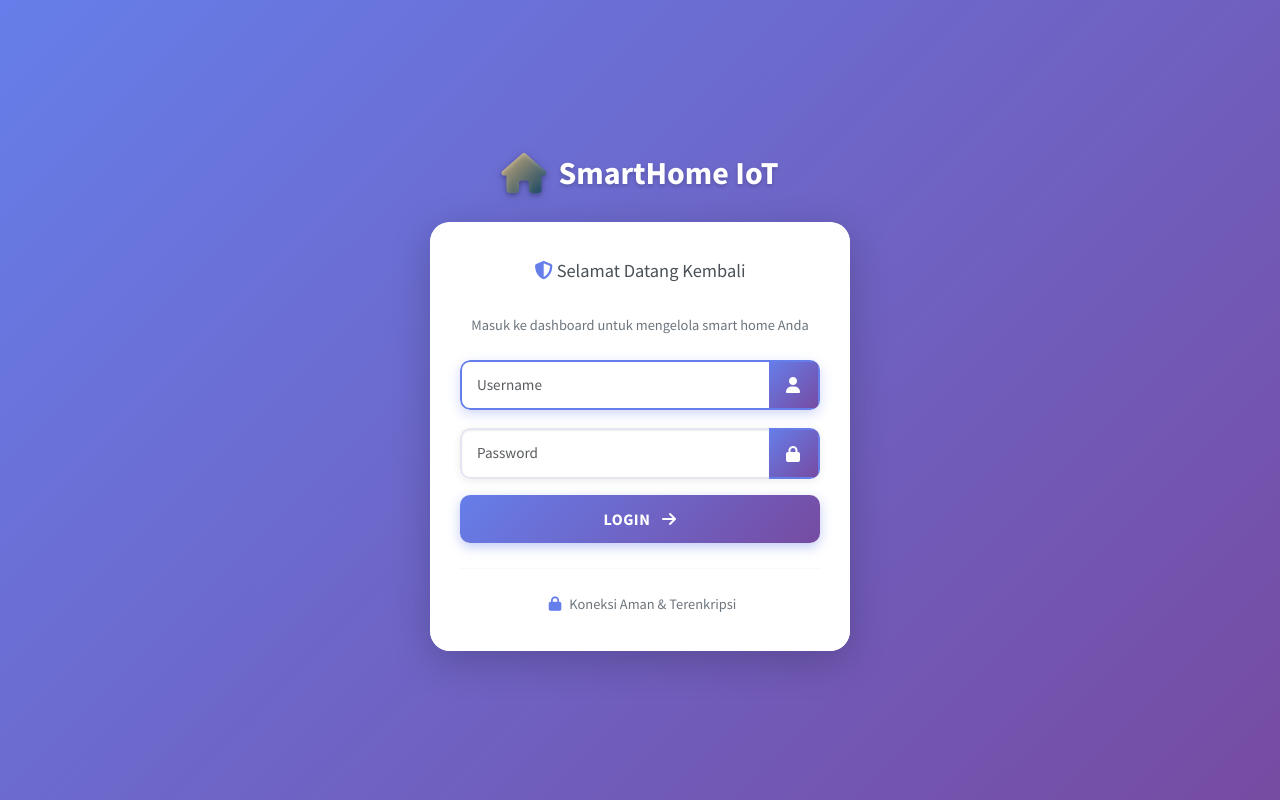
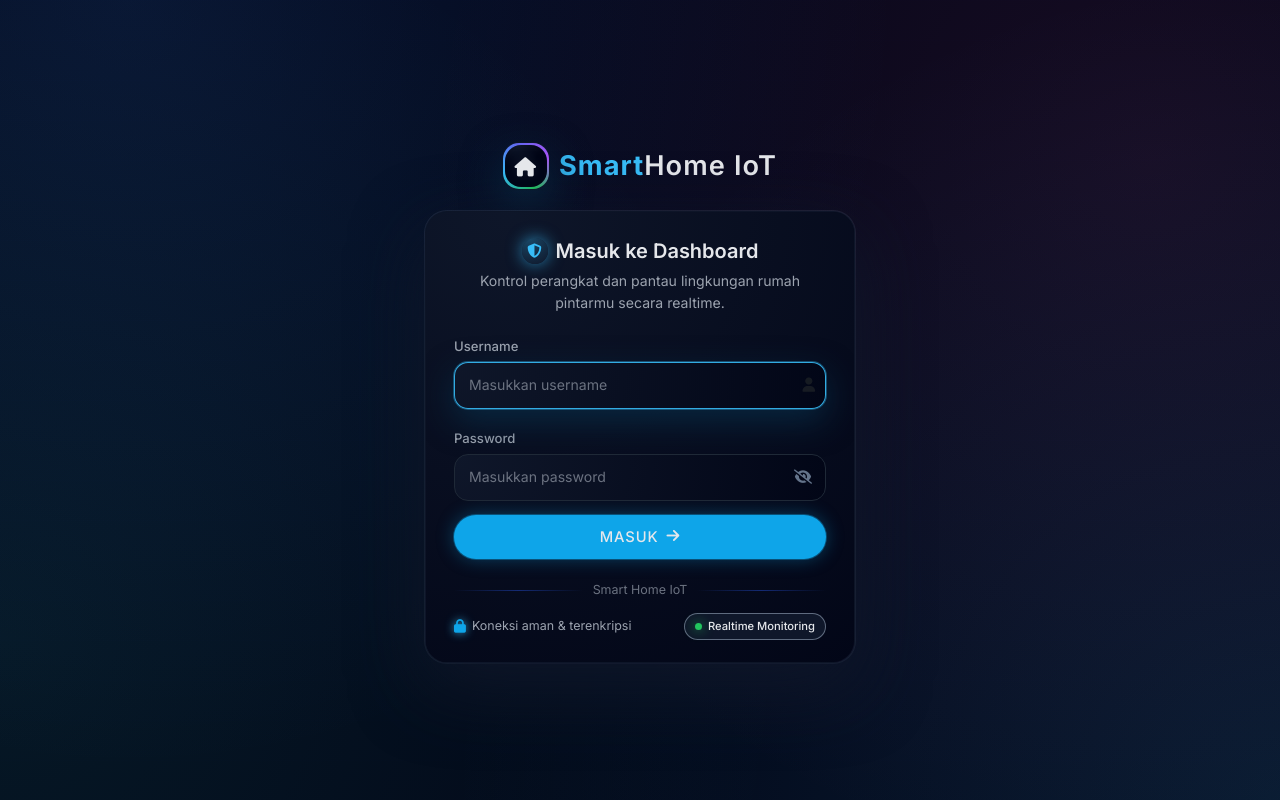
Before and after one commit to wildan-se/smarthome, a PHP site: page /login.php in a window 1280 px wide. Run offline with PHP 8.4, Linux system fonts and the light colour scheme.

Commit message:
feat: Revamp login page with improved UI, error handling, and password visibility toggle

```diff
--- a/login.php
+++ b/login.php
@@ -1,28 +1,32 @@
 <?php
 session_start();
 require_once 'config/config.php';
+
 $error = '';
 if ($_SERVER['REQUEST_METHOD'] === 'POST') {
   $username = $_POST['username'] ?? '';
   $password = $_POST['password'] ?? '';
+
   $stmt = $conn->prepare('SELECT id, username, password FROM users WHERE username = ?');
   $stmt->bind_param('s', $username);
   $stmt->execute();
   $stmt->store_result();
+
   if ($stmt->num_rows > 0) {
     $stmt->bind_result($id, $db_username, $hash);
     $stmt->fetch();
     if ($hash && password_verify($password, $hash)) {
-      $_SESSION['user_id'] = $id;
-      $_SESSION['username'] = $db_username;
+      $_SESSION['user_id']   = $id;
+      $_SESSION['username']  = $db_username;
       header('Location: index.php');
       exit;
     } else {
-      $error = 'Password salah.';
+      $error = 'Password yang kamu masukkan belum tepat.';
     }
   } else {
-    $error = 'Username tidak ditemukan.';
+    $error = 'Username belum terdaftar.';
   }
+
   $stmt->close();
 }
 ?>
@@ -43,266 +47,324 @@ if ($_SERVER['REQUEST_METHOD'] === 'POST') {
   <!-- AdminLTE CSS -->
   <link rel="stylesheet" href="https://cdn.jsdelivr.net/npm/admin-lte@3.2/dist/css/adminlte.min.css">
 
-  <!-- Google Font: Source Sans Pro -->
-  <link rel="stylesheet" href="https://fonts.googleapis.com/css?family=Source+Sans+Pro:300,400,400i,700&display=fallback">
+  <!-- Google Font -->
+  <link rel="stylesheet"
+    href="https://fonts.googleapis.com/css2?family=Inter:wght@300;400;500;600;700&display=swap">
 
   <style>
-    /* ========== Background Gradient ========== */
+    :root {
+      --bg-main: #020617;
+      /* slate-950 */
+      --bg-elevated: #020617;
+      --bg-card: #020617;
+      --bg-card-inner: #020617;
+      --border-soft: #1f2937;
+      --border-strong: #38bdf8;
+      --primary: #38bdf8;
+      /* cyan-400 */
+      --primary-soft: rgba(56, 189, 248, 0.12);
+      --primary-strong: #0ea5e9;
+      /* sky-500 */
+      --accent: #a855f7;
+      /* violet-500 */
+      --text-main: #e5e7eb;
+      /* gray-200 */
+      --text-muted: #9ca3af;
+      /* gray-400 */
+      --error-soft: rgba(248, 113, 113, 0.18);
+      --error-border: rgba(248, 113, 113, 0.6);
+    }
+
+    /* ====== Global / Background ====== */
     body.login-page {
-      background: linear-gradient(135deg, #667eea 0%, #764ba2 100%);
       min-height: 100vh;
+      margin: 0;
       display: flex;
       align-items: center;
       justify-content: center;
-      font-family: 'Source Sans Pro', sans-serif;
+      font-family: 'Inter', system-ui, -apple-system, BlinkMacSystemFont, "Segoe UI", sans-serif;
+      color: var(--text-main);
+      background:
+        radial-gradient(circle at 10% 0%, rgba(59, 130, 246, 0.12) 0, transparent 55%),
+        radial-gradient(circle at 90% 20%, rgba(236, 72, 153, 0.09) 0, transparent 55%),
+        radial-gradient(circle at 0% 80%, rgba(45, 212, 191, 0.09) 0, transparent 55%),
+        radial-gradient(circle at 100% 100%, rgba(56, 189, 248, 0.12) 0, transparent 55%),
+        radial-gradient(circle at 50% 50%, #020617 0, #020617 40%, #020617 100%);
+      position: relative;
+      overflow: hidden;
     }
 
-    /* ========== Login Box ========== */
-    .login-box {
-      width: 420px;
-      margin: 0;
+    /* subtle animated grid / scanline feel (optional) */
+    body.login-page::before {
+      content: "";
+      position: absolute;
+      inset: 0;
+      background-image:
+        linear-gradient(rgba(148, 163, 184, 0.08) 1px, transparent 1px),
+        linear-gradient(90deg, rgba(148, 163, 184, 0.06) 1px, transparent 1px);
+      background-size: 40px 40px;
+      opacity: 0.3;
+      pointer-events: none;
+      mix-blend-mode: soft-light;
     }
 
-    /* ========== Logo Area ========== */
+    .login-box {
+      width: 430px;
+      margin: 0;
+      position: relative;
+      z-index: 2;
+    }
+
+    /* ====== Logo / Title ====== */
     .login-logo {
-      margin-bottom: 25px;
+      margin-bottom: 22px;
       text-align: center;
     }
 
     .login-logo a {
-      color: #ffffff;
+      display: inline-flex;
+      align-items: center;
+      justify-content: center;
+      gap: 10px;
       text-decoration: none;
-      font-size: 2rem;
+      color: var(--text-main);
       font-weight: 600;
-      text-shadow: 0 2px 4px rgba(0, 0, 0, 0.2);
+      font-size: 1.7rem;
+      letter-spacing: 0.04em;
+    }
+
+    .login-logo-icon {
+      width: 46px;
+      height: 46px;
+      border-radius: 16px;
+      display: inline-flex;
+      align-items: center;
+      justify-content: center;
+      background:
+        conic-gradient(from 160deg,
+          #22c55e,
+          #38bdf8,
+          #6366f1,
+          #a855f7,
+          #22c55e);
+      position: relative;
+      box-shadow:
+        0 0 0 1px rgba(15, 23, 42, 0.7),
+        0 16px 40px rgba(8, 47, 73, 0.85);
+      overflow: hidden;
+    }
+
+    .login-logo-icon::after {
+      content: "";
+      position: absolute;
+      inset: 2px;
+      border-radius: inherit;
+      background: radial-gradient(circle at 30% 0%, #0f172a 0, #020617 45%, #020617 100%);
+    }
+
+    .login-logo-icon i {
+      position: relative;
+      z-index: 1;
+      color: #e5e7eb;
+      font-size: 1.2rem;
+      text-shadow: 0 0 8px rgba(15, 23, 42, 0.9);
+    }
+
+    .login-logo span b {
+      color: var(--primary);
+      font-weight: 700;
+    }
+
+    /* ====== Card ====== */
+    .card {
+      border-radius: 22px;
+      border: 1px solid rgba(15, 23, 42, 0.9);
+      background: radial-gradient(circle at 0% 0%, rgba(56, 189, 248, 0.08) 0, transparent 40%),
+        radial-gradient(circle at 100% 100%, rgba(168, 85, 247, 0.08) 0, transparent 40%),
+        #020617;
+      box-shadow:
+        0 24px 70px rgba(15, 23, 42, 0.9),
+        0 0 0 1px rgba(148, 163, 184, 0.15);
+      overflow: hidden;
+      backdrop-filter: blur(18px);
+    }
+
+    .login-card-body {
+      padding: 26px 28px 22px;
+      background: radial-gradient(circle at 20% 0%, rgba(15, 23, 42, 0.9), #020617);
+    }
+
+    /* ====== Header Text ====== */
+    .login-header {
+      margin-bottom: 20px;
+      text-align: center;
+    }
+
+    .login-title {
+      font-size: 1.25rem;
+      font-weight: 600;
+      margin: 0 0 6px;
       display: flex;
       align-items: center;
       justify-content: center;
-      gap: 12px;
+      gap: 8px;
+      color: var(--text-main);
     }
 
-    .login-logo i {
-      font-size: 2.5rem;
-      background: linear-gradient(135deg, #ffd89b 0%, #19547b 100%);
-      -webkit-background-clip: text;
-      background-clip: text;
-      -webkit-text-fill-color: transparent;
-      filter: drop-shadow(0 2px 4px rgba(0, 0, 0, 0.2));
+    .login-title-icon {
+      width: 26px;
+      height: 26px;
+      border-radius: 999px;
+      background: radial-gradient(circle at 30% 0%, rgba(56, 189, 248, 0.3), rgba(15, 23, 42, 1));
+      display: inline-flex;
+      align-items: center;
+      justify-content: center;
+      font-size: 0.9rem;
+      color: var(--primary);
+      box-shadow: 0 0 16px rgba(56, 189, 248, 0.65);
     }
 
-    /* ========== Card Styling ========== */
-    .card {
-      border: none;
-      box-shadow: 0 10px 40px rgba(0, 0, 0, 0.2);
-      border-radius: 20px;
-      overflow: hidden;
-      backdrop-filter: blur(10px);
+    .login-subtitle {
+      margin: 0;
+      font-size: 0.88rem;
+      color: var(--text-muted);
     }
 
-    .login-card-body {
-      padding: 35px 30px;
-      background: rgba(255, 255, 255, 0.98);
-      border-radius: 20px;
+    /* ====== Alert ====== */
+    .alert {
+      border-radius: 14px;
+      border: none;
+      padding: 10px 13px;
+      margin-bottom: 16px;
+      font-size: 0.88rem;
+      display: flex;
+      align-items: flex-start;
+      gap: 8px;
     }
 
-    /* ========== Welcome Message ========== */
-    .login-box-msg {
-      text-align: center;
-      margin-bottom: 25px;
-      font-size: 1.15rem;
-      color: #495057;
-      font-weight: 500;
+    .alert-danger {
+      background: var(--error-soft);
+      color: #fecaca;
+      border: 1px solid var(--error-border);
+      box-shadow: 0 12px 30px rgba(127, 29, 29, 0.45);
     }
 
-    .welcome-subtitle {
-      text-align: center;
-      color: #6c757d;
-      font-size: 0.9rem;
-      margin-top: -15px;
-      margin-bottom: 25px;
+    .alert-danger i {
+      margin-top: 1px;
+      font-size: 0.95rem;
+      color: #fecaca;
     }
 
-    /* ========== Input Groups ========== */
+    /* ====== Labels & Inputs ====== */
+    .form-label {
+      font-size: 0.82rem;
+      margin-bottom: 6px;
+      font-weight: 500;
+      color: var(--text-muted);
+    }
+
     .input-group {
-      border-radius: 10px;
+      border-radius: 14px;
       overflow: hidden;
-      box-shadow: 0 2px 8px rgba(0, 0, 0, 0.08);
-      transition: all 0.3s ease;
+      border: 1px solid var(--border-soft);
+      background: radial-gradient(circle at 0% 0%, rgba(15, 23, 42, 0.98), #020617);
+      transition: all 0.2s ease;
+      box-shadow: 0 0 0 rgba(15, 23, 42, 0);
     }
 
     .input-group:focus-within {
-      box-shadow: 0 4px 12px rgba(102, 126, 234, 0.3);
-      transform: translateY(-2px);
+      border-color: rgba(56, 189, 248, 0.9);
+      box-shadow:
+        0 0 0 1px rgba(56, 189, 248, 0.35),
+        0 12px 32px rgba(8, 47, 73, 0.75);
     }
 
     .input-group .form-control {
-      border: 2px solid #e3e6f0;
-      padding: 12px 15px;
-      font-size: 0.95rem;
-      border-radius: 10px 0 0 10px;
-      border-right: none;
-      transition: all 0.3s ease;
+      border: none;
+      padding: 11px 14px;
+      font-size: 0.93rem;
+      background: transparent;
+      color: var(--text-main);
+      box-shadow: none !important;
     }
 
-    .input-group .form-control:focus {
-      border-color: #667eea;
-      box-shadow: none;
+    .input-group .form-control::placeholder {
+      color: #6b7280;
+      font-size: 0.88rem;
     }
 
     .input-group-text {
-      background: linear-gradient(135deg, #667eea 0%, #764ba2 100%);
-      border: 2px solid #667eea;
-      border-left: none;
-      color: white;
-      padding: 12px 18px;
-      border-radius: 0 10px 10px 0;
+      border: none;
+      background: transparent;
+      padding: 0 10px 0 12px;
+      font-size: 0.9rem;
+      color: #64748b;
     }
 
     .input-group-text i {
-      color: #ffffff;
-      opacity: 1;
+      opacity: 0.9;
     }
 
-    /* ========== Forgot Password Link ========== */
-    .forgot-password {
-      text-align: center;
-      margin-bottom: 20px;
+    .btn-toggle-password {
+      border: none;
+      background: transparent;
+      outline: none;
+      padding: 0 13px;
+      cursor: pointer;
+      display: inline-flex;
+      align-items: center;
+      justify-content: center;
+      font-size: 0.9rem;
+      color: #64748b;
     }
 
-    .forgot-password a {
-      color: #667eea;
-      text-decoration: none;
-      font-size: 0.9rem;
-      font-weight: 500;
-      transition: all 0.3s ease;
+    .btn-toggle-password:focus {
+      outline: none;
     }
 
-    .forgot-password a:hover {
-      color: #764ba2;
-      text-decoration: underline;
-    }
-
-    .forgot-password i {
-      margin-right: 5px;
-    }
-
-    /* ========== Button Styling ========== */
+    /* ====== Button ====== */
     .btn-login {
-      background: linear-gradient(135deg, #667eea 0%, #764ba2 100%);
+      margin-top: 10px;
+      background: #0ea5e9;
+      /* sky-500 solid */
       border: none;
-      color: white;
-      padding: 12px 25px;
-      font-size: 1rem;
-      font-weight: 600;
-      border-radius: 10px;
+      color: #e5e7eb;
+      padding: 11px 20px;
+      font-size: 0.92rem;
+      font-weight: 500;
+      border-radius: 999px;
       width: 100%;
-      transition: all 0.3s ease;
-      box-shadow: 0 4px 12px rgba(102, 126, 234, 0.4);
+      display: inline-flex;
+      align-items: center;
+      justify-content: center;
+      gap: 8px;
+      letter-spacing: 0.06em;
       text-transform: uppercase;
-      letter-spacing: 0.5px;
+      box-shadow:
+        0 0 18px rgba(14, 165, 233, 0.35),
+        0 0 0 1px rgba(14, 165, 233, 0.35);
+      transition: all 0.18s ease;
     }
 
     .btn-login:hover {
-      background: linear-gradient(135deg, #764ba2 0%, #667eea 100%);
-      box-shadow: 0 6px 16px rgba(102, 126, 234, 0.5);
-      transform: translateY(-2px);
+      background: #38bdf8;
+      box-shadow:
+        0 0 26px rgba(56, 189, 248, 0.55),
+        0 0 0 1px rgba(56, 189, 248, 0.65);
+      transform: translateY(-1px);
     }
 
     .btn-login:active {
       transform: translateY(0);
-      box-shadow: 0 2px 8px rgba(102, 126, 234, 0.3);
+      box-shadow:
+        0 0 16px rgba(56, 189, 248, 0.45),
+        0 0 0 1px rgba(56, 189, 248, 0.6);
     }
 
-    .btn-login i {
-      margin-left: 8px;
-    }
-
-    /* ========== Alert Styling ========== */
-    .alert {
-      border-radius: 12px;
-      border: none;
-      padding: 14px 18px;
-      margin-bottom: 20px;
-      font-size: 0.95rem;
-      box-shadow: 0 2px 8px rgba(0, 0, 0, 0.1);
-    }
-
-    .alert-danger {
-      background: linear-gradient(135deg, #ff6b6b 0%, #ee5a6f 100%);
-      color: white;
-    }
-
-    .alert-danger i {
-      margin-right: 8px;
-    }
-
-    /* ========== Divider ========== */
-    hr {
-      margin: 25px 0;
-      border-top: 1px solid #e3e6f0;
-    }
-
-    /* ========== Footer ========== */
-    .login-footer {
-      text-align: center;
-      color: #6c757d;
-      font-size: 0.9rem;
-      margin-top: 15px;
-    }
-
-    .login-footer i {
-      color: #667eea;
-      margin: 0 5px;
-    }
-
-    /* ========== Extra Info ========== */
-    .info-box {
-      background: linear-gradient(135deg, #f6f9fc 0%, #e9ecef 100%);
-      padding: 15px;
-      border-radius: 12px;
-      margin-top: 20px;
-      text-align: center;
-    }
-
-    .info-box p {
-      margin: 0;
-      color: #495057;
-      font-size: 0.85rem;
-    }
-
-    .info-box .badge {
-      background: linear-gradient(135deg, #667eea 0%, #764ba2 100%);
-      padding: 5px 12px;
-      border-radius: 20px;
-      font-weight: 500;
-      margin-top: 8px;
-      display: inline-block;
-    }
-
-    /* ========== Responsive ========== */
-    @media (max-width: 576px) {
-      .login-box {
-        width: 90%;
-        margin: 20px auto;
-      }
-
-      .login-card-body {
-        padding: 25px 20px;
-      }
-
-      .login-logo a {
-        font-size: 1.6rem;
-      }
-
-      .login-logo i {
-        font-size: 2rem;
-      }
-    }
-
-    /* ========== Loading Animation ========== */
     .btn-login.loading {
       position: relative;
       pointer-events: none;
+      opacity: 0.9;
     }
 
     .btn-login.loading::after {
@@ -310,12 +372,12 @@ if ($_SERVER['REQUEST_METHOD'] === 'POST') {
       position: absolute;
       width: 16px;
       height: 16px;
+      border-radius: 999px;
+      border: 2px solid #e5e7eb;
+      border-top-color: transparent;
+      right: 18px;
       top: 50%;
-      right: 20px;
       margin-top: -8px;
-      border: 2px solid white;
-      border-radius: 50%;
-      border-top-color: transparent;
       animation: spinner 0.6s linear infinite;
     }
 
@@ -324,44 +386,145 @@ if ($_SERVER['REQUEST_METHOD'] === 'POST') {
         transform: rotate(360deg);
       }
     }
+
+    /* ====== Divider & Footer ====== */
+    .divider {
+      margin: 22px 0 14px;
+      display: flex;
+      align-items: center;
+      gap: 10px;
+      font-size: 0.78rem;
+      color: #6b7280;
+    }
+
+    .divider-line {
+      flex: 1;
+      height: 1px;
+      background: linear-gradient(to right,
+          transparent,
+          rgba(30, 64, 175, 0.6),
+          transparent);
+    }
+
+    .login-footer {
+      font-size: 0.78rem;
+      color: var(--text-muted);
+      display: flex;
+      align-items: center;
+      justify-content: space-between;
+      gap: 10px;
+      flex-wrap: wrap;
+    }
+
+    .footer-left {
+      display: inline-flex;
+      align-items: center;
+      gap: 6px;
+    }
+
+    .footer-left i {
+      font-size: 0.85rem;
+      color: var(--primary-strong);
+      text-shadow: 0 0 10px rgba(56, 189, 248, 0.8);
+    }
+
+    .footer-badge {
+      padding: 4px 10px;
+      border-radius: 999px;
+      font-size: 0.7rem;
+      background: rgba(15, 23, 42, 1);
+      border: 1px solid rgba(148, 163, 184, 0.6);
+      color: #e5e7eb;
+      font-weight: 500;
+      display: inline-flex;
+      align-items: center;
+      gap: 6px;
+    }
+
+    .footer-badge-dot {
+      width: 7px;
+      height: 7px;
+      border-radius: 999px;
+      background: #22c55e;
+      box-shadow: 0 0 12px rgba(34, 197, 94, 0.9);
+    }
+
+    /* ====== Responsive ====== */
+    @media (max-width: 576px) {
+      .login-box {
+        width: 92%;
+      }
+
+      .login-card-body {
+        padding: 22px 19px 20px;
+      }
+
+      .login-logo a {
+        font-size: 1.5rem;
+      }
+
+      .login-logo-icon {
+        width: 42px;
+        height: 42px;
+      }
+
+      .login-footer {
+        flex-direction: column;
+        align-items: flex-start;
+      }
+    }
   </style>
 </head>
 
 <body class="login-page">
   <div class="login-box">
+
     <!-- Logo -->
     <div class="login-logo">
       <a href="#">
+        <div class="login-logo-icon">
           <i class="fas fa-home"></i>
+        </div>
         <span><b>Smart</b>Home IoT</span>
       </a>
     </div>
-    <!-- /.login-logo -->
 
     <!-- Card -->
     <div class="card">
       <div class="card-body login-card-body">
-        <p class="login-box-msg">
-          <i class="fas fa-shield-alt" style="color: #667eea;"></i>
-          Selamat Datang Kembali
+
+        <!-- Header text -->
+        <div class="login-header">
+          <h1 class="login-title">
+            <span class="login-title-icon">
+              <i class="fas fa-shield-alt"></i>
+            </span>
+            Masuk ke Dashboard
+          </h1>
+          <p class="login-subtitle">
+            Kontrol perangkat dan pantau lingkungan rumah pintarmu secara realtime.
           </p>
-        <p class="welcome-subtitle">Masuk ke dashboard untuk mengelola smart home Anda</p>
+        </div>
 
         <!-- Error Alert -->
         <?php if ($error): ?>
           <div class="alert alert-danger" role="alert">
-            <i class="fas fa-exclamation-circle"></i>
-            <?php echo htmlspecialchars($error); ?>
+            <i class="fas fa-circle-exclamation"></i>
+            <div><?php echo htmlspecialchars($error); ?></div>
           </div>
         <?php endif; ?>
 
         <!-- Login Form -->
-        <form method="post" id="loginForm">
-          <div class="input-group mb-3">
+        <form method="post" id="loginForm" autocomplete="on">
+          <!-- Username -->
+          <div class="form-group mb-3">
+            <label for="username" class="form-label">Username</label>
+            <div class="input-group">
               <input type="text"
+                id="username"
                 name="username"
                 class="form-control"
-              placeholder="Username"
+                placeholder="Masukkan username"
                 required
                 autofocus
                 autocomplete="username">
@@ -369,72 +532,94 @@ if ($_SERVER['REQUEST_METHOD'] === 'POST') {
                 <i class="fas fa-user"></i>
               </span>
             </div>
+          </div>
 
-          <div class="input-group mb-3">
+          <!-- Password -->
+          <div class="form-group mb-1">
+            <label for="password" class="form-label">Password</label>
+            <div class="input-group">
               <input type="password"
+                id="password"
                 name="password"
                 class="form-control"
-              placeholder="Password"
+                placeholder="Masukkan password"
                 required
                 autocomplete="current-password">
-            <span class="input-group-text">
-              <i class="fas fa-lock"></i>
-            </span>
+              <button type="button" class="btn-toggle-password" aria-label="Tampilkan password">
+                <i class="fas fa-eye-slash"></i>
+              </button>
+            </div>
           </div>
 
-
-
-          <!-- Login Button -->
+          <!-- Button -->
           <button type="submit" class="btn btn-login">
-            Login
+            <span>Masuk</span>
             <i class="fas fa-arrow-right"></i>
           </button>
         </form>
 
-        <hr>
-
-        <!-- Footer Info -->
-        <div class="login-footer">
-          <i class="fas fa-lock"></i>
-          Koneksi Aman & Terenkripsi
+        <!-- Divider & Footer -->
+        <div class="divider">
+          <span class="divider-line"></span>
+          <span>Smart Home IoT</span>
+          <span class="divider-line"></span>
         </div>
 
-
+        <div class="login-footer">
+          <div class="footer-left">
+            <i class="fas fa-lock"></i>
+            <span>Koneksi aman & terenkripsi</span>
+          </div>
+          <span class="footer-badge">
+            <span class="footer-badge-dot"></span>
+            Realtime Monitoring
+          </span>
+        </div>
 
       </div>
-      <!-- /.login-card-body -->
     </div>
-    <!-- /.card -->
   </div>
-  <!-- /.login-box -->
 
-  <!-- jQuery -->
+  <!-- Scripts -->
   <script src="https://code.jquery.com/jquery-3.6.0.min.js"></script>
-  <!-- Bootstrap 4 -->
   <script src="https://cdn.jsdelivr.net/npm/bootstrap@4.6.0/dist/js/bootstrap.bundle.min.js"></script>
-  <!-- AdminLTE App -->
   <script src="https://cdn.jsdelivr.net/npm/admin-lte@3.2/dist/js/adminlte.min.js"></script>
 
   <script>
     // Loading animation on submit
-    document.getElementById('loginForm').addEventListener('submit', function(e) {
+    document.getElementById('loginForm').addEventListener('submit', function() {
       const btn = this.querySelector('.btn-login');
       btn.classList.add('loading');
       btn.disabled = true;
     });
 
-    // Auto-hide alert after 5 seconds
+    // Toggle password visibility
+    const passwordInput = document.getElementById('password');
+    const toggleButton = document.querySelector('.btn-toggle-password');
+    if (toggleButton && passwordInput) {
+      toggleButton.addEventListener('click', function() {
+        const isHidden = passwordInput.type === 'password';
+        passwordInput.type = isHidden ? 'text' : 'password';
+        const icon = this.querySelector('i');
+        if (icon) {
+          icon.classList.toggle('fa-eye');
+          icon.classList.toggle('fa-eye-slash');
+        }
+      });
+    }
+
+    // Auto-hide alert
     <?php if ($error): ?>
       setTimeout(function() {
         const alert = document.querySelector('.alert');
-        if (alert) {
-          alert.style.transition = 'opacity 0.5s ease';
+        if (!alert) return;
+        alert.style.transition = 'opacity 0.4s ease, transform 0.4s ease';
         alert.style.opacity = '0';
+        alert.style.transform = 'translateY(-4px)';
         setTimeout(function() {
           alert.remove();
-          }, 500);
-        }
-      }, 5000);
+        }, 400);
+      }, 4500);
     <?php endif; ?>
   </script>
 </body>
```
Lines whose indentation alone changed are shown as unchanged.
